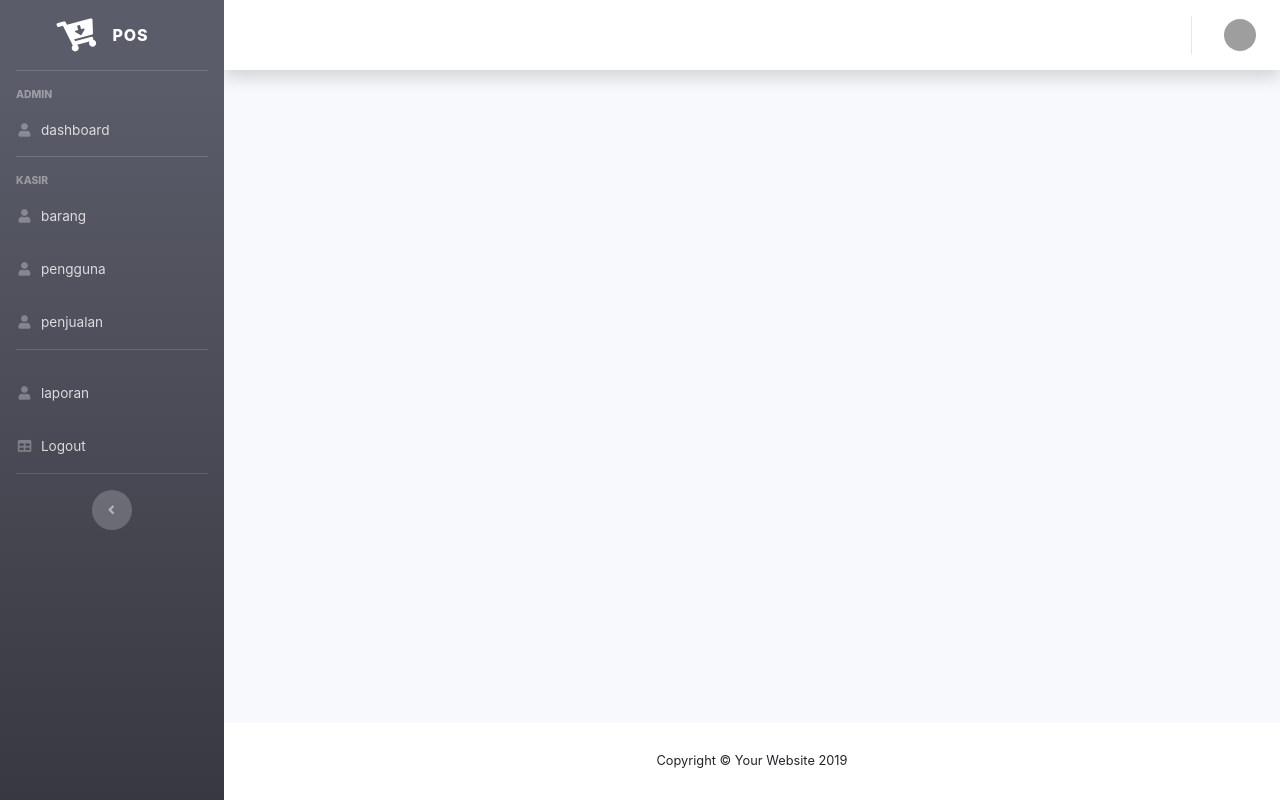
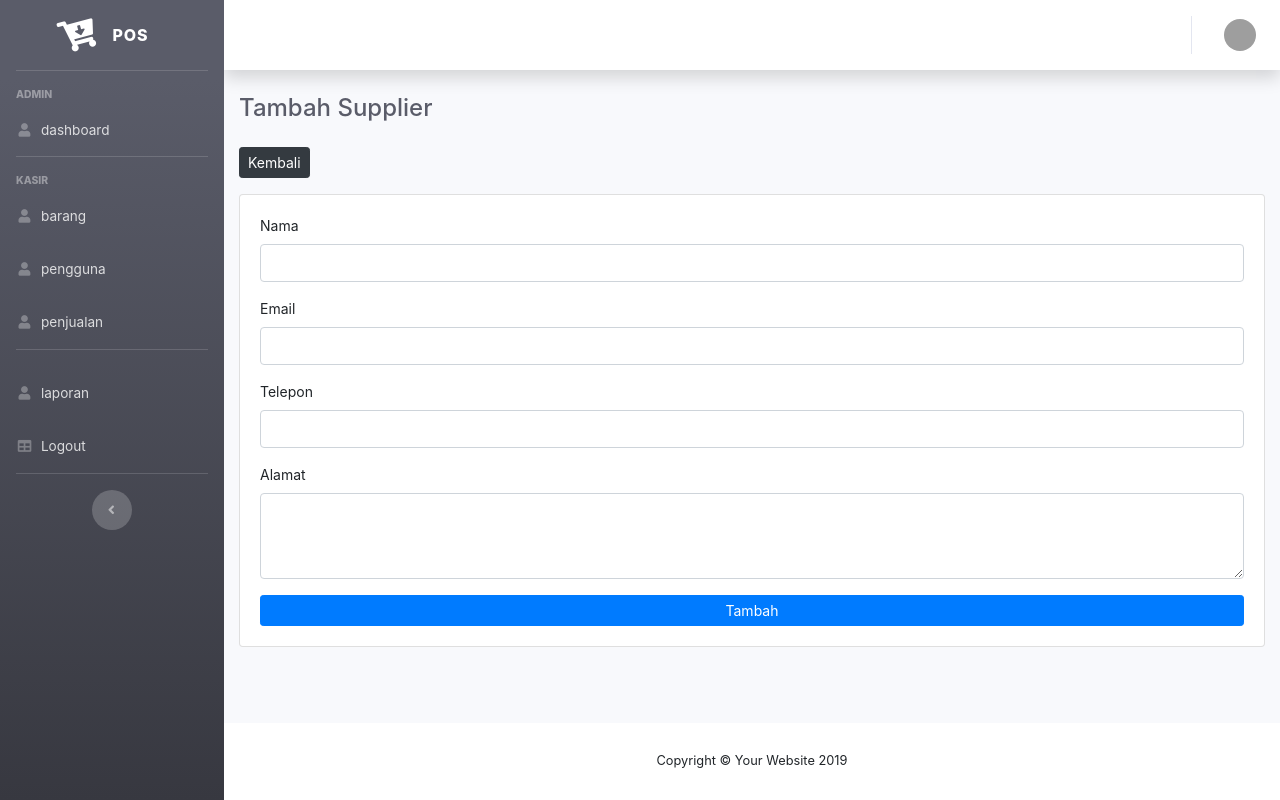
Before and after one commit to diky-satria/point-of-sale-native, a PHP site: page /index.php?halaman=tambah_supplier in a window 1280 px wide. Run offline with PHP 8.4, Linux system fonts and the light colour scheme; the visitor is signed in with stand-in values (Sample User, id 1); data that the repository does not hold is empty; some libraries are stand-ins or nearby versions; grey boxes are pictures that could not be loaded.

Commit message:
crud supplier dihalaman admin

```diff
--- a/barang.php
+++ b/barang.php
@@ -14,6 +14,7 @@
             <th>Nama Barang</th>
             <th>Satuan</th>
             <th>Stok</th>
+            <th>Supplier</th>
             <th>Harga Beli</th>
             <th>Harga Jual</th>
             <th>Untung</th>
@@ -25,7 +26,8 @@
     <?php
 
     	$no=1;
-    	$sql = $koneksi->query("SELECT * FROM barang");
+    	$sql = $koneksi->query("SELECT * FROM barang JOIN supplier ON
+                                barang.supplier=supplier.id_supplier");
     	while($data = $sql->fetch_assoc()){
 
      ?>
@@ -36,6 +38,7 @@
             <td><?php echo $data['nama_barang'] ?></td>
             <td><?php echo $data['satuan'] ?></td>
             <td><?php echo $data['stok'] ?></td>
+            <td><?php echo $data['nama_supplier'] ?></td>
             <td><?php echo number_format($data['harga_beli']) ?></td>
             <td><?php echo number_format($data['harga_jual']) ?></td>
             <td><?php echo number_format($data['untung']) ?></td>
--- a/index.php
+++ b/index.php
@@ -245,6 +245,27 @@
                     include 'penjualan.php';
                   }
                 }
+                if($_GET['halaman'] == 'tambah_supplier'){
+                  if($_SESSION['pengguna']['role'] == 'admin'){
+                    include 'tambah_supplier.php';
+                  }else{
+                    include 'penjualan.php';
+                  }
+                }
+                if($_GET['halaman'] == 'hapus_supplier'){
+                  if($_SESSION['pengguna']['role'] == 'admin'){
+                    include 'hapus_supplier.php';
+                  }else{
+                    include 'penjualan.php';
+                  }
+                }
+                if($_GET['halaman'] == 'ubah_supplier'){
+                  if($_SESSION['pengguna']['role'] == 'admin'){
+                    include 'ubah_supplier.php';
+                  }else{
+                    include 'penjualan.php';
+                  }
+                }
                 if($_GET['halaman'] == 'barang'){
                   include 'barang.php';
                 }
--- /dev/null
+++ b/tambah_supplier.php
@@ -0,0 +1,74 @@
+<?php
+
+	include 'koneksi.php';
+
+ ?>
+<!-- Page Heading -->
+<h4 class="mb-4 text-gray-800">Tambah Supplier</h4>
+
+<div class="row">
+	<div class="col-md">
+
+		<a href="index.php?halaman=supplier" class="btn btn-sm btn-dark mb-3">Kembali</a>
+
+		<div class="card">
+		  <div class="card-body">
+
+		  	<form method="post">
+			  	<div class="row">
+				  <div class="col-md">
+					  <div class="form-group">
+					  	<label>Nama</label>
+					  	<input type="text" name="nama" class="form-control" required>
+					  </div>
+					  <div class="form-group">
+					  	<label>Email</label>
+					  	<input type="text" name="email" class="form-control" required>
+					  </div>
+					  <div class="form-group">
+					  	<label>Telepon</label>
+					  	<input type="text" name="telepon" class="form-control" required>
+					  </div>
+					  <div class="form-group">
+					  	<label>Alamat</label>
+					  	<textarea class="form-control" name="alamat" required rows="3"></textarea>
+					  </div>
+				   </div>
+			    </div>
+			    <div class="row">
+			    	<div class="col-md">
+			    		<button type="submit" name="tambah" class="btn btn-block btn-sm btn-primary">Tambah</button>
+			    	</div>
+			    </div>
+		 	 </form>
+
+		  </div>
+		</div>
+	</div>
+</div>
+<?php
+
+	if(isset($_POST['tambah'])){
+
+		$nama = $_POST['nama'];
+		$email = $_POST['email'];
+		$telepon = $_POST['telepon'];
+		$alamat = $_POST['alamat'];
+		$date = date('Y-m-d');
+
+		$sql = $koneksi->query("INSERT INTO supplier (nama_supplier, email_supplier, alamat_supplier, telepon_supplier, tanggal_daftar) VALUES ('$nama', '$email', '$alamat', '$telepon', '$date')");
+
+		if($sql){
+			?>
+
+			<script type="text/javascript">
+			alert('Supplier berhasil ditambahkan');
+			window.location.href="index.php?halaman=supplier";
+			</script>
+
+			<?php
+		}
+
+	}
+
+ ?>
```
Also changed, not shown: hapus_supplier.php (added, +18 -0 lines), supplier.php (+54 -1 lines), tambahBarang.php (+14 -1 lines), ubahBarang.php (+17 -2 lines), ubah_supplier.php (added, +77 -0 lines).
